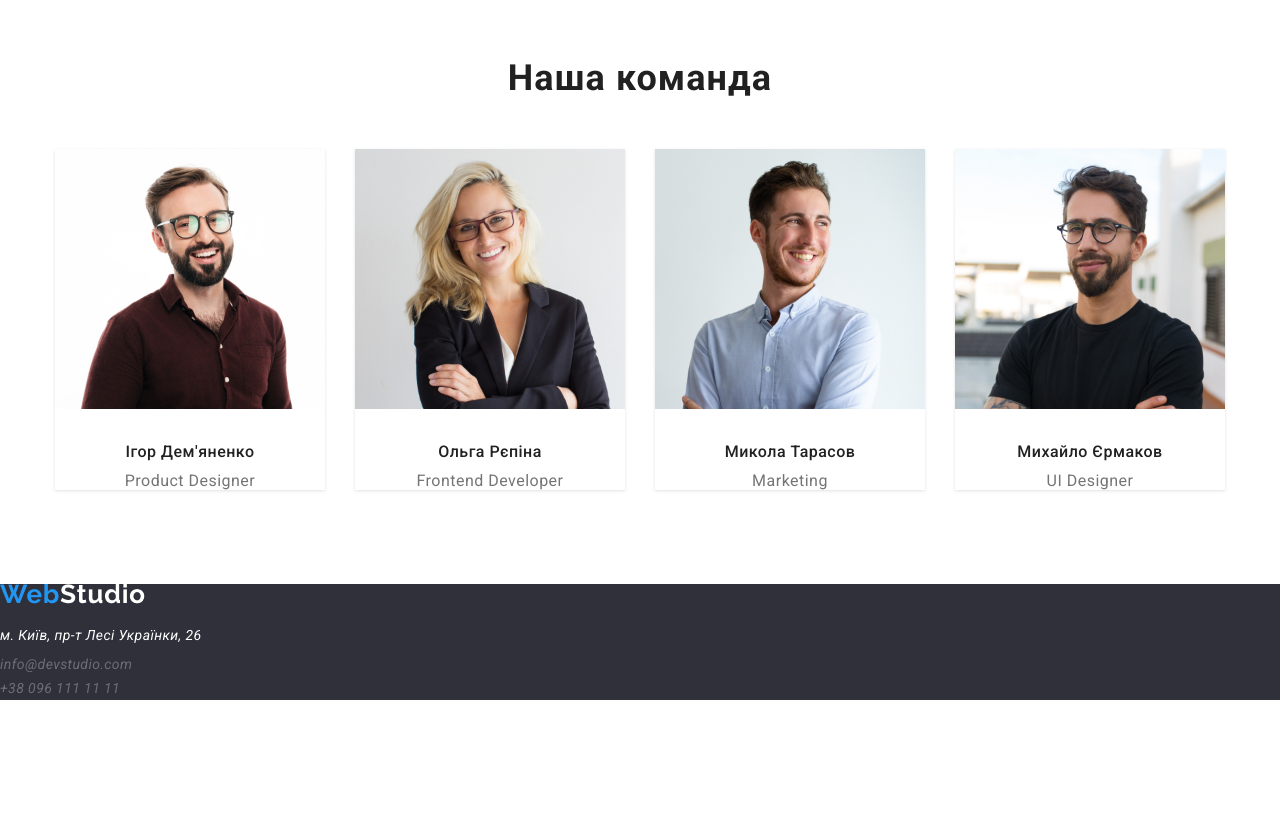
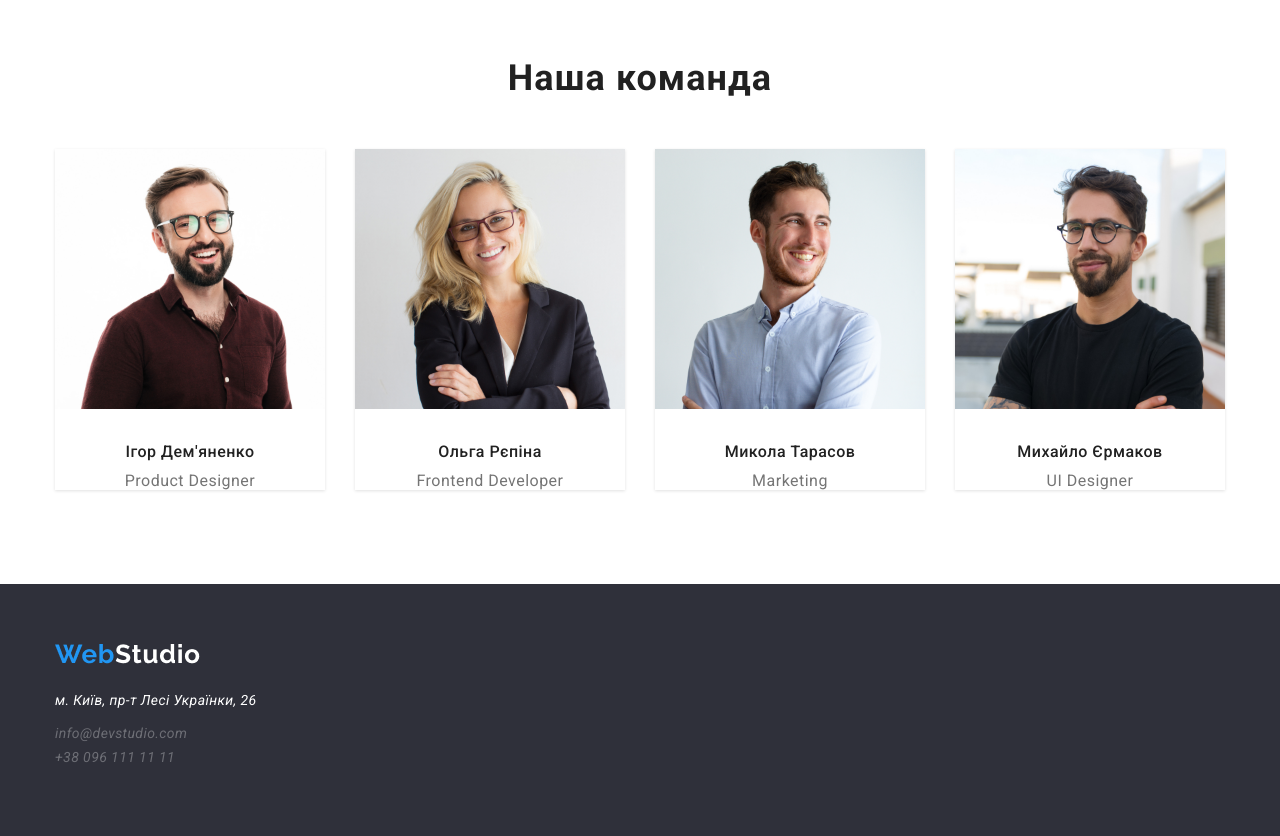
Before and after one commit to Svatik806/Homework-16, a plain HTML site: page index.html in a window 1280 px wide. Shown: the part 1477-2313 px from the top of the page. Before the commit the page ends 2177 px from the top, so only its background shows below. Drawn offline with Linux system fonts and the light colour scheme.

Commit message:
Greate File

```diff
--- a/index.html
+++ b/index.html
@@ -96,15 +96,17 @@
         </section>
     </main>
     <footer>
+        <section class="footer_first--section">
         <footer class="footer_container">
             <img class="footer_leftside--image" src="/images/WebStudio-Mogo.png" alt="Mogo">
-            <address>
-                <p class="paragraph">м. Київ, пр-т Лесі Українки, 26</p>
-                <div><a class="emeil" href="mailto:info@devstudio.com">info@devstudio.com</a></div>
-                <div><a class="number" href="tel:+38 096 111 11 11">+38 096 111 11 11</a></div>
+            <address class="footer_address">
+                <p class="footer_paragraph">м. Київ, пр-т Лесі Українки, 26</p>
+                <div><a class="footer_emeil" href="mailto:info@devstudio.com">info@devstudio.com</a></div>
+                <div><a class="footer_number" href="tel:+38 096 111 11 11">+38 096 111 11 11</a></div>
             </address>
         </footer>
+        </section>
     </footer>
 </body>
 
- </html>
+</html>
--- a/style.css
+++ b/style.css
@@ -242,16 +242,24 @@ text-align: center;
   margin-bottom: 94px;
 }
 
+.footer_first--section {
+  background-color: #2f303a;
+  height: 252px;
+}
+
 .footer_container {
-  background-color: #2f303a;
+  width: 100%;
+  max-width: 1170px;
+  margin: 0 auto;
 }
 
 .footer_leftside--image {
-    margin-bottom: 15px;
+  margin-bottom: 20px;
+  padding-top: 60px;
 }
 
-.paragraph {
-  margin-bottom: 5px;
+.footer_paragraph {
+  margin-bottom: 9px;
   font-size: 14px;
   font-weight: 400;
   line-height: 24px;
@@ -260,8 +268,7 @@ text-align: center;
   color: #FFFFFF;
 }
 
-.emeil {
-    margin-bottom: 5px;
+.footer_emeil {
     font-size: 14px;
     font-weight: 400;
     line-height: 24px;
@@ -270,8 +277,8 @@ text-align: center;
     color: #6D6E75;
 }
 
-.number {
-    margin-bottom: 5px;
+.footer_number {
+    padding-bottom: 60px;
     font-size: 14px;
     font-weight: 400;
     line-height: 24px;
```
